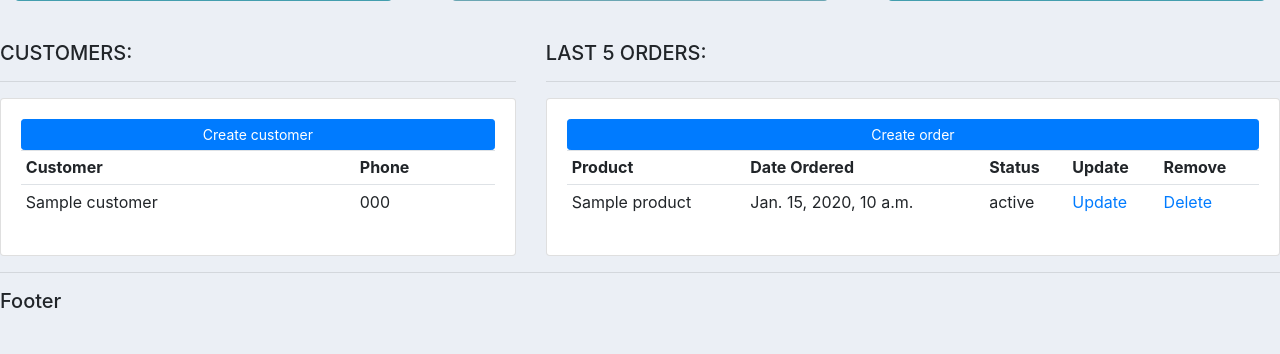
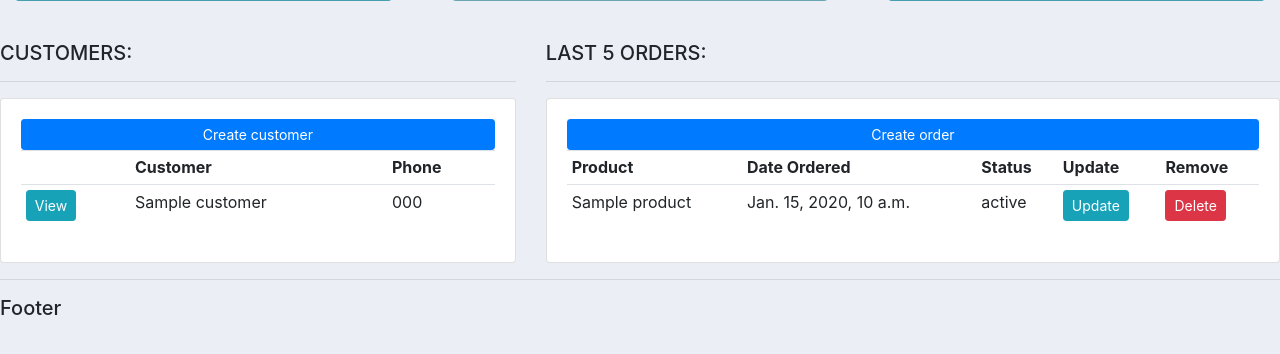
Before and after one commit to nazaralievas/crm, a Django app: template accounts/templates/accounts/dashboard.html in a window 1280 px wide. Shown: the part 228-582 px from the top of the page. Run offline with Django 3.2, Linux system fonts and the light colour scheme; the template is opened without the code that fills it: most values are stand-ins (such as "Sample title", 1, 10 or a date in 2020).

Commit message:
order creating form added

```diff
--- a/accounts/templates/accounts/dashboard.html
+++ b/accounts/templates/accounts/dashboard.html
@@ -13,12 +13,14 @@
             <a class="btn btn-primary btn-sm btn-block" href="">Create customer</a>
             <table class="table table-sm">
                 <tr>
+                    <th></th>
                     <th>Customer</th>
                     <th>Phone</th>
                 </tr>
 
                 {% for customer in customers %}
                     <tr>
+                        <td><a class="btn btn-sm btn-info" href="{% url 'customer' customer.id %}">View</a></td>
                         <td>{{ customer.name }}</td>
                         <td>{{ customer.phone }}</td>
                     </tr>
@@ -32,7 +34,7 @@
         <h5>LAST 5 ORDERS:</h5>
         <hr>
         <div class="card card-body">
-            <a class="btn btn-primary btn-sm btn-block" href="">Create order</a>
+            <a class="btn btn-primary btn-sm btn-block" href="{% url 'create_order' %}">Create order</a>
             <table class="table table-sm">
                 <tr>
                     <th>Product</th>
@@ -47,8 +49,8 @@
                         <td>{{ order.product }}</td>
                         <td>{{ order.date_created }}</td>
                         <td>{{ order.status }}</td>
-                        <td><a href="">Update</a></td>
-                        <td><a href="">Delete</a></td>
+                        <td><a class="btn btn-sm btn-info" href="">Update</a></td>
+                        <td><a class="btn btn-sm btn-danger" href="">Delete</a></td>
                     </tr>
                 {% endfor %}
 
--- a/accounts/templates/accounts/navbar.html
+++ b/accounts/templates/accounts/navbar.html
@@ -8,10 +8,10 @@
     <div class="collapse navbar-collapse" id="navbarNav">
       <ul class="navbar-nav">
         <li class="nav-item active">
-          <a class="nav-link" href="#">Dashboard</a>
+          <a class="nav-link" href="{% url 'home' %}">Dashboard</a>
         </li>
         <li class="nav-item">
-          <a class="nav-link" href="#">Products</a>
+          <a class="nav-link" href="{% url 'products' %}">Products</a>
         </li>
       </ul>
     </div>
--- a/accounts/urls.py
+++ b/accounts/urls.py
@@ -6,4 +6,5 @@ urlpatterns = [
     path('', home, name='home'),
     path('products/', products, name='products'),
     path('customer/<int:pk>/', customer, name='customer'),
+    path('create_order/', createOrder, name='create_order'),
 ]
```
Also changed, not shown: accounts/forms.py (added, +8 -0 lines), accounts/templates/accounts/order_form.html (added, +11 -0 lines), accounts/views.py (+14 -1 lines).
